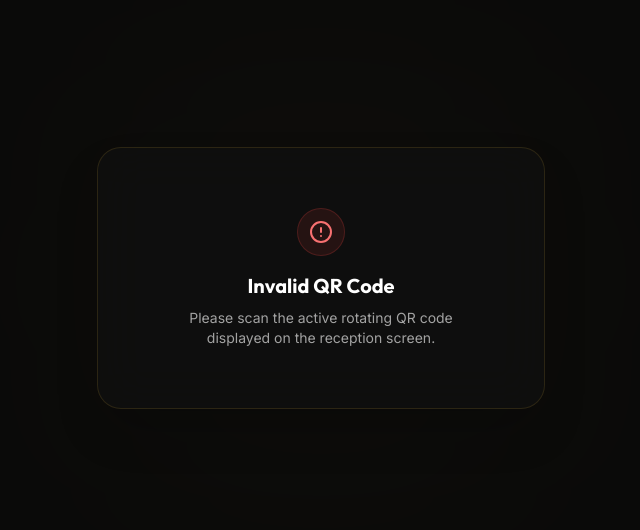
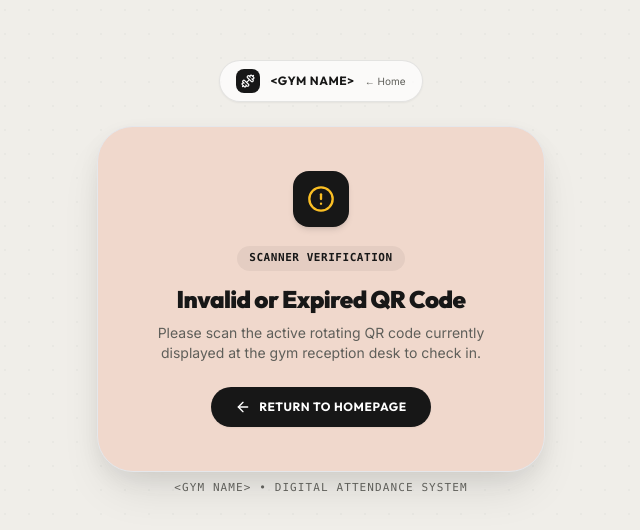
Before and after one commit to BalajiR2205/Gym, a Next.js app: page /checkin in a window 1280 px wide. Shown: the part 122-652 px from the top of the page, without its empty margins (319-959 px from the left). Built offline with nearby package versions, Linux system fonts and the light colour scheme; no server answers.

Commit message:
feat(checkin): redesign check-in page with Cloud Dancer background and dynamic random Pantone card colors

```diff
--- a/app/checkin/page.tsx
+++ b/app/checkin/page.tsx
@@ -1,9 +1,22 @@
 "use client";
 
 import { Suspense, useEffect, useState } from "react";
+import Link from "next/link";
 import { useSearchParams } from "next/navigation";
-import { CheckCircle2, QrCode, ShieldCheck, UserCheck, AlertCircle, Clock } from "lucide-react";
+import {
+  CheckCircle2,
+  QrCode,
+  ShieldCheck,
+  UserCheck,
+  AlertCircle,
+  Clock,
+  ArrowLeft,
+  Dumbbell,
+  Sparkles,
+  RefreshCw,
+} from "lucide-react";
 import { motion, AnimatePresence } from "framer-motion";
+import { SITE_NAME } from "@/data/siteContent";
 
 type Member = {
   id: string;
@@ -15,7 +28,66 @@ type Member = {
   plan?: string;
 };
 
-function CheckinContent() {
+// Curated Pantone color palettes matching our editorial design system
+const PANTONE_CARD_PALETTES = [
+  {
+    name: "Ice Melt",
+    code: "PANTONE 13-4306",
+    bg: "bg-[#D3E4F1]",
+    badgeBg: "bg-white/85 text-[#171717]",
+    tag: "ENDURANCE & CLARITY",
+  },
+  {
+    name: "Almost Aqua",
+    code: "PANTONE 13-6006",
+    bg: "bg-[#CAD3C1]",
+    badgeBg: "bg-white/85 text-[#171717]",
+    tag: "RECOVERY & STRENGTH",
+  },
+  {
+    name: "Lemon Icing",
+    code: "PANTONE 11-0515",
+    bg: "bg-[#F6EBC8]",
+    badgeBg: "bg-white/85 text-[#171717]",
+    tag: "ENERGY & FOCUS",
+  },
+  {
+    name: "Peach Dust",
+    code: "PANTONE 12-1107",
+    bg: "bg-[#F0D8CC]",
+    badgeBg: "bg-white/85 text-[#171717]",
+    tag: "WARMTH & DEDICATION",
+  },
+  {
+    name: "Raindrops on Roses",
+    code: "PANTONE 11-1400",
+    bg: "bg-[#EBD8DB]",
+    badgeBg: "bg-white/85 text-[#171717]",
+    tag: "BALANCE & DRIVE",
+  },
+  {
+    name: "Orchid Tint",
+    code: "PANTONE 13-3802",
+    bg: "bg-[#DBD2DB]",
+    badgeBg: "bg-white/85 text-[#171717]",
+    tag: "MINDSET & DISCIPLINE",
+  },
+  {
+    name: "Nimbus Cloud",
+    code: "PANTONE 13-4108",
+    bg: "bg-[#D5D5D8]",
+    badgeBg: "bg-white/85 text-[#171717]",
+    tag: "MODERN PRECISION",
+  },
+];
+
+function CheckinContent({
+  palette,
+  onShufflePalette,
+}: {
+  palette: (typeof PANTONE_CARD_PALETTES)[number];
+  onShufflePalette: () => void;
+}) {
   const searchParams = useSearchParams();
   const token = searchParams.get("token");
 
@@ -45,16 +117,26 @@ function CheckinContent() {
 
   if (!token) {
     return (
-      <div className="text-center py-6">
-        <div className="w-12 h-12 mx-auto mb-4 rounded-full bg-red-500/10 border border-red-500/20 flex items-center justify-center text-red-400">
-          <AlertCircle className="w-6 h-6" />
+      <div className="text-center py-8">
+        <div className="w-14 h-14 mx-auto mb-4 rounded-2xl bg-[#171717] text-white flex items-center justify-center shadow-md">
+          <AlertCircle className="w-7 h-7 text-amber-400" />
         </div>
-        <h2 className="text-xl font-display font-bold text-white mb-2">
-          Invalid QR Code
+        <div className="inline-flex items-center gap-1.5 px-3 py-1 rounded-full bg-black/5 text-[#171717] text-[11px] font-mono font-bold uppercase tracking-wider mb-3">
+          Scanner Verification
+        </div>
+        <h2 className="text-2xl font-display font-black text-[#171717] mb-2 tracking-tight">
+          Invalid or Expired QR Code
         </h2>
-        <p className="text-sm text-neutral-400 max-w-xs mx-auto">
-          Please scan the active rotating QR code displayed on the reception screen.
+        <p className="text-xs sm:text-sm text-[#5F5F5A] max-w-sm mx-auto mb-6 leading-relaxed">
+          Please scan the active rotating QR code currently displayed at the gym reception desk to check in.
         </p>
+        <Link
+          href="/"
+          className="inline-flex items-center gap-2 px-6 py-3 rounded-full bg-[#171717] text-white font-display font-bold text-xs uppercase tracking-wider hover:bg-[#2A2A28] transition-all shadow-sm"
+        >
+          <ArrowLeft className="w-4 h-4" />
+          <span>Return to Homepage</span>
+        </Link>
       </div>
     );
   }
@@ -77,7 +159,7 @@ function CheckinContent() {
       const data = await res.json();
 
       if (!res.ok) {
-        setError(data.error ?? "Check-in failed. Please try again.");
+        setError(data.error ?? "Check-in failed. Please verify your Member ID or phone number.");
         setLoading(false);
         return;
       }
@@ -110,48 +192,79 @@ function CheckinContent() {
           initial={{ opacity: 0, scale: 0.95 }}
           animate={{ opacity: 1, scale: 1 }}
           exit={{ opacity: 0, scale: 0.95 }}
-          className="text-center py-4"
+          className="text-center py-2"
         >
-          <div className="w-16 h-16 mx-auto mb-5 rounded-full bg-emerald-500/10 border border-emerald-500/30 flex items-center justify-center text-emerald-400 shadow-lg shadow-emerald-500/10">
-            <CheckCircle2 className="w-8 h-8" />
+          {/* Header pill */}
+          <div className="flex items-center justify-between gap-2 mb-6">
+            <span className={`inline-flex items-center gap-1.5 px-3 py-1 rounded-full ${palette.badgeBg} text-[10px] font-mono font-bold tracking-wider uppercase shadow-sm`}>
+              <Sparkles className="w-3 h-3 text-[#171717]" />
+              {palette.code} • {palette.name}
+            </span>
+            <span className="inline-flex items-center gap-1.5 px-3 py-1 rounded-full bg-emerald-600/15 text-emerald-800 text-[10px] font-mono font-bold uppercase tracking-wider">
+              <span className="w-2 h-2 rounded-full bg-emerald-500 animate-pulse" />
+              Verified Entry
+            </span>
           </div>
 
-          <span className="inline-flex items-center gap-1.5 px-3 py-1 rounded-full bg-emerald-500/10 border border-emerald-500/20 text-[11px] font-mono font-semibold tracking-wider text-emerald-400 uppercase mb-3">
-            <ShieldCheck className="w-3.5 h-3.5" />
-            Check-In Confirmed
-          </span>
+          <div className="w-16 h-16 mx-auto mb-4 rounded-2xl bg-[#171717] text-white flex items-center justify-center shadow-lg">
+            <CheckCircle2 className="w-8 h-8 text-emerald-400 stroke-[2.5]" />
+          </div>
 
-          <h2 className="text-2xl sm:text-3xl font-display font-bold text-white mb-1">
+          <h2 className="text-2xl sm:text-3xl font-display font-black text-[#171717] mb-1 tracking-tight">
             Welcome, {member.full_name}!
           </h2>
-          <p className="text-xs text-neutral-400 font-mono mb-6">
+          <p className="text-xs font-mono font-semibold text-[#171717]/70 mb-6">
             ID: {member.member_code || member.phone || member.id}
           </p>
 
-          <div className="bg-[#141414] border border-[rgba(212,175,55,0.15)] rounded-xl p-5 mb-6 text-left space-y-3">
+          <div className="bg-white/85 border border-[#171717]/10 rounded-2xl p-5 mb-6 text-left space-y-3.5 shadow-sm">
             <div className="flex justify-between items-center text-xs">
-              <span className="text-neutral-400 flex items-center gap-1.5">
-                <Clock className="w-3.5 h-3.5 text-[#D4AF37]" /> Timestamp
+              <span className="text-[#5F5F5A] flex items-center gap-1.5 font-medium">
+                <Clock className="w-3.5 h-3.5 text-[#171717]" /> Check-In Time
               </span>
-              <span className="text-white font-mono font-medium">{checkedInAt}</span>
+              <span className="text-[#171717] font-mono font-bold">{checkedInAt}</span>
             </div>
             <div className="flex justify-between items-center text-xs">
-              <span className="text-neutral-400 flex items-center gap-1.5">
-                <UserCheck className="w-3.5 h-3.5 text-[#D4AF37]" /> Status
+              <span className="text-[#5F5F5A] flex items-center gap-1.5 font-medium">
+                <UserCheck className="w-3.5 h-3.5 text-[#171717]" /> Membership Status
               </span>
-              <span className="text-emerald-400 font-semibold uppercase tracking-wider text-[10px] bg-emerald-500/10 px-2 py-0.5 rounded">
+              <span className="text-emerald-800 font-bold uppercase tracking-wider text-[10px] bg-emerald-500/15 px-2.5 py-0.5 rounded-full">
                 Active Member
               </span>
             </div>
             <div className="flex justify-between items-center text-xs">
-              <span className="text-neutral-400">Method</span>
-              <span className="text-[#D4AF37] font-mono text-[11px]">RECEPTION QR</span>
+              <span className="text-[#5F5F5A] font-medium">Verification Mode</span>
+              <span className="text-[#171717] font-mono font-bold text-[11px] bg-black/5 px-2 py-0.5 rounded">
+                RECEPTION QR
+              </span>
             </div>
           </div>
 
-          <p className="text-xs text-neutral-500 leading-relaxed">
-            Attendance has been registered and synced with the gym attendance sheet.
+          <p className="text-xs text-[#171717]/70 leading-relaxed mb-6 font-medium">
+            Attendance has been registered and synced with the gym attendance records. Enjoy your workout!
           </p>
+
+          <div className="flex flex-col sm:flex-row items-center justify-center gap-3">
+            <Link
+              href="/"
+              className="w-full sm:w-auto inline-flex items-center justify-center gap-2 px-6 py-3 rounded-full bg-[#171717] text-white font-display font-bold text-xs uppercase tracking-wider hover:bg-[#2A2A28] transition-all shadow-sm"
+            >
+              <ArrowLeft className="w-3.5 h-3.5" />
+              <span>Back to Home</span>
+            </Link>
+            <button
+              onClick={() => {
+                setStep("input");
+                setIdentifier("");
+                setMember(null);
+                onShufflePalette();
+              }}
+              className="w-full sm:w-auto inline-flex items-center justify-center gap-2 px-6 py-3 rounded-full bg-white/80 hover:bg-white text-[#171717] font-display font-bold text-xs uppercase tracking-wider border border-[#171717]/10 transition-all shadow-sm"
+            >
+              <RefreshCw className="w-3.5 h-3.5" />
+              <span>Check In Another</span>
+            </button>
+          </div>
         </motion.div>
       ) : (
         <motion.div
@@ -160,23 +273,50 @@ function CheckinContent() {
           animate={{ opacity: 1, y: 0 }}
           exit={{ opacity: 0, y: -10 }}
         >
+          {/* Top Badge & Palette Indicator */}
+          <div className="flex items-center justify-between gap-2 mb-6">
+            <span className={`inline-flex items-center gap-1.5 px-3 py-1 rounded-full ${palette.badgeBg} text-[10px] font-mono font-bold tracking-wider uppercase shadow-sm`}>
+              <Sparkles className="w-3 h-3 text-[#171717]" />
+              {palette.code} • {palette.name}
+            </span>
+
+            <button
+              type="button"
+              onClick={onShufflePalette}
+              title="Shuffle card color theme"
+              className="inline-flex items-center gap-1.5 text-[10px] font-mono font-semibold uppercase tracking-wider text-[#171717]/70 hover:text-[#171717] px-2.5 py-1 rounded-full bg-white/60 hover:bg-white/90 transition-all border border-[#171717]/8"
+            >
+              <RefreshCw className="w-3 h-3" />
+              <span>Theme</span>
+            </button>
+          </div>
+
           {/* Header */}
           <div className="text-center mb-7">
-            <div className="w-12 h-12 mx-auto mb-3 rounded-xl bg-gradient-to-br from-[#F5E6A3] via-[#D4AF37] to-[#8B6914] flex items-center justify-center text-[#0A0A0A] shadow-gold-ambient">
-              <QrCode className="w-6 h-6 stroke-[2]" />
+            <div className="w-14 h-14 mx-auto mb-3.5 rounded-2xl bg-[#171717] text-white flex items-center justify-center shadow-md">
+              <QrCode className="w-7 h-7 stroke-[2]" />
             </div>
-            <h2 className="text-2xl font-display font-bold text-white mb-1.5">
-              Reception Check-In
-            </h2>
-            <p className="text-xs text-[#BDBDBD] max-w-xs mx-auto">
-              Enter your Member ID or registered Phone Number to record your workout entry.
+
+            <div className="inline-flex items-center gap-1.5 px-3 py-1 rounded-full bg-black/5 text-[#171717] text-[11px] font-mono font-bold uppercase tracking-wider mb-2">
+              <span className="relative flex h-2 w-2">
+                <span className="animate-ping absolute inline-flex h-full w-full rounded-full bg-emerald-400 opacity-75"></span>
+                <span className="relative inline-flex rounded-full h-2 w-2 bg-emerald-500"></span>
+              </span>
+              Reception Touchless Entry
+            </div>
+
+            <h1 className="text-2xl sm:text-3xl font-display font-black text-[#171717] tracking-tight">
+              Member Check-In
+            </h1>
+            <p className="text-xs sm:text-sm text-[#171717]/75 max-w-xs mx-auto mt-1 leading-relaxed">
+              Enter your Member ID or registered phone number to log your attendance.
             </p>
           </div>
 
-          <form onSubmit={handleSubmit} className="space-y-5">
+          <form onSubmit={handleSubmit} className="space-y-4">
             <div>
-              <label className="block text-xs font-semibold uppercase tracking-wider text-[#D4AF37] mb-2">
-                Member ID / Phone
+              <label className="block text-[11px] font-display font-bold uppercase tracking-wider text-[#171717] mb-2">
+                Member ID or Phone Number
               </label>
               <input
                 type="text"
@@ -185,7 +325,7 @@ function CheckinContent() {
                 required
                 autoFocus
                 placeholder="e.g. GYM-0042 or 9876543210"
-                className="w-full bg-[#141414] border border-[rgba(212,175,55,0.2)] focus:border-[#D4AF37] rounded-xl px-4 py-3.5 text-white placeholder:text-neutral-600 focus:outline-none focus:ring-1 focus:ring-[#D4AF37] text-sm transition-all"
+                className="w-full bg-white/90 border border-[#171717]/15 focus:border-[#171717] rounded-2xl px-5 py-4 text-[#171717] placeholder:text-[#5F5F5A]/60 font-medium text-sm focus:outline-none focus:ring-2 focus:ring-[#171717]/10 transition-all shadow-sm"
               />
             </div>
 
@@ -193,7 +333,7 @@ function CheckinContent() {
               <motion.div
                 initial={{ opacity: 0, y: -5 }}
                 animate={{ opacity: 1, y: 0 }}
-                className="p-3 rounded-lg bg-red-500/10 border border-red-500/20 text-red-400 text-xs text-center"
+                className="p-3.5 rounded-xl bg-red-500/10 border border-red-500/20 text-red-700 text-xs text-center font-medium"
               >
                 {error}
               </motion.div>
@@ -202,16 +342,26 @@ function CheckinContent() {
             <button
               type="submit"
               disabled={loading || !identifier.trim()}
-              className="w-full py-4 rounded-xl bg-gradient-to-r from-[#F5E6A3] via-[#D4AF37] to-[#8B6914] text-[#0A0A0A] font-display font-bold text-sm tracking-wider uppercase hover:shadow-gold-elevated transition-all duration-300 disabled:opacity-50 disabled:cursor-not-allowed cursor-pointer shadow-luxury-md"
+              className="w-full py-4 rounded-full bg-[#171717] text-white font-display font-bold text-xs sm:text-sm tracking-wider uppercase hover:bg-[#2A2A28] active:scale-[0.99] transition-all duration-300 disabled:opacity-50 disabled:cursor-not-allowed cursor-pointer shadow-md flex items-center justify-center gap-2"
             >
-              {loading ? "Recording Attendance..." : "Submit Check-In"}
+              {loading ? (
+                <>
+                  <RefreshCw className="w-4 h-4 animate-spin" />
+                  <span>Recording Attendance...</span>
+                </>
+              ) : (
+                <>
+                  <ShieldCheck className="w-4 h-4" />
+                  <span>Submit Check-In</span>
+                </>
+              )}
             </button>
           </form>
 
-          <div className="mt-6 pt-4 border-t border-white/5 text-center">
-            <span className="text-[11px] text-neutral-500 flex items-center justify-center gap-1.5">
-              <ShieldCheck className="w-3.5 h-3.5 text-[#D4AF37]" />
-              Secure QR Verification & Google Sheets Sync
+          <div className="mt-6 pt-4 border-t border-[#171717]/10 text-center">
+            <span className="text-[11px] text-[#171717]/70 flex items-center justify-center gap-1.5 font-medium">
+              <ShieldCheck className="w-3.5 h-3.5 text-emerald-700" />
+              Verified against active dynamic reception token
             </span>
           </div>
         </motion.div>
@@ -221,21 +371,70 @@ function CheckinContent() {
 }
 
 export default function CheckinPage() {
+  // Random Pantone color selection for the card
+  const [paletteIndex, setPaletteIndex] = useState(0);
+
+  useEffect(() => {
+    // Pick a random index on client mount so each visit gets a fresh pantone color
+    const randomIndex = Math.floor(Math.random() * PANTONE_CARD_PALETTES.length);
+    setPaletteIndex(randomIndex);
+  }, []);
+
+  const handleShufflePalette = () => {
+    setPaletteIndex((prev) => (prev + 1) % PANTONE_CARD_PALETTES.length);
+  };
+
+  const currentPalette = PANTONE_CARD_PALETTES[paletteIndex];
+
   return (
-    <div className="min-h-screen bg-[#0A0A0A] flex items-center justify-center px-4 py-12 relative overflow-hidden">
-      {/* Background ambient lighting */}
-      <div className="absolute top-1/2 left-1/2 -translate-x-1/2 -translate-y-1/2 w-[500px] h-[500px] bg-[rgba(212,175,55,0.03)] rounded-full blur-[140px] pointer-events-none" />
+    <div className="min-h-screen bg-[#F0EEE9] text-[#171717] flex flex-col items-center justify-center px-4 py-12 relative overflow-hidden">
+      {/* Background aesthetic touches */}
+      <div className="absolute inset-0 bg-[radial-gradient(#171717_1px,transparent_1px)] [background-size:24px_24px] opacity-[0.03] pointer-events-none" />
 
-      <div className="relative z-10 w-full max-w-md bg-[#0F0F0F]/90 border border-[rgba(212,175,55,0.15)] rounded-3xl p-7 sm:p-9 shadow-2xl backdrop-blur-xl">
+      {/* Top Brand Link */}
+      <div className="relative z-10 mb-6 text-center">
+        <Link
+          href="/"
+          className="inline-flex items-center gap-2.5 px-4 py-2 rounded-full bg-white/70 hover:bg-white text-[#171717] border border-[#171717]/10 shadow-sm transition-all duration-200 group"
+        >
+          <div className="w-6 h-6 rounded-lg bg-[#171717] text-white flex items-center justify-center">
+            <Dumbbell className="w-3.5 h-3.5" />
+          </div>
+          <span className="font-display font-bold text-xs uppercase tracking-wider">
+            {SITE_NAME}
+          </span>
+          <span className="text-[10px] text-[#5F5F5A] group-hover:text-[#171717] transition-colors">
+            ← Home
+          </span>
+        </Link>
+      </div>
+
+      {/* Main Check-In Card with Random Pantone Color */}
+      <motion.div
+        layout
+        transition={{ duration: 0.4, ease: [0.16, 1, 0.3, 1] }}
+        className={`relative z-10 w-full max-w-md ${currentPalette.bg} border border-[#171717]/12 rounded-3xl sm:rounded-[36px] p-7 sm:p-9 shadow-editorial-lg`}
+      >
         <Suspense
           fallback={
-            <p className="text-center text-xs text-neutral-400">
-              Loading check-in...
-            </p>
+            <div className="text-center py-12 text-[#171717]/60">
+              <RefreshCw className="w-6 h-6 animate-spin mx-auto mb-2 text-[#171717]" />
+              <p className="text-xs font-mono">Loading check-in...</p>
+            </div>
           }
         >
-          <CheckinContent />
+          <CheckinContent
+            palette={currentPalette}
+            onShufflePalette={handleShufflePalette}
+          />
         </Suspense>
+      </motion.div>
+
+      {/* Footer Tagline */}
+      <div className="relative z-10 mt-8 text-center">
+        <p className="text-[11px] font-mono tracking-widest text-[#5F5F5A] uppercase">
+          {SITE_NAME} • DIGITAL ATTENDANCE SYSTEM
+        </p>
       </div>
     </div>
   );
```
